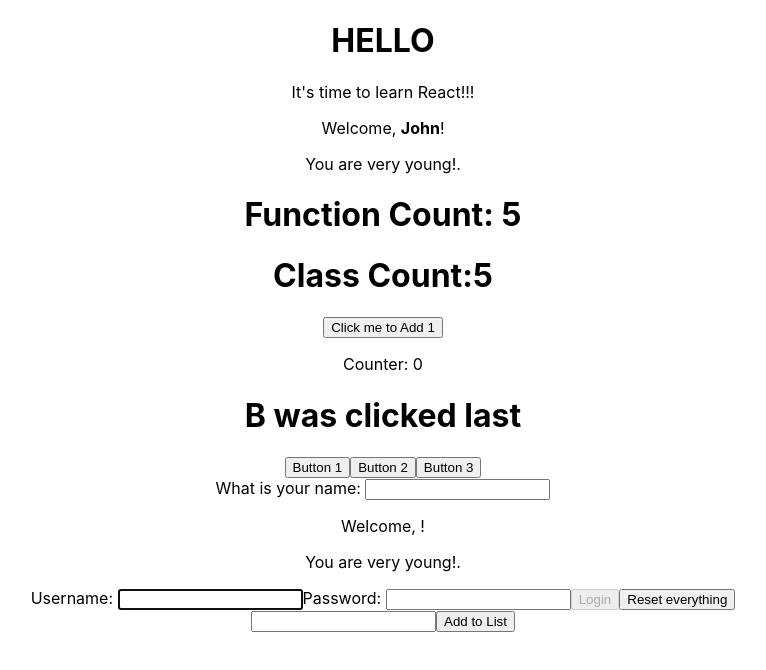
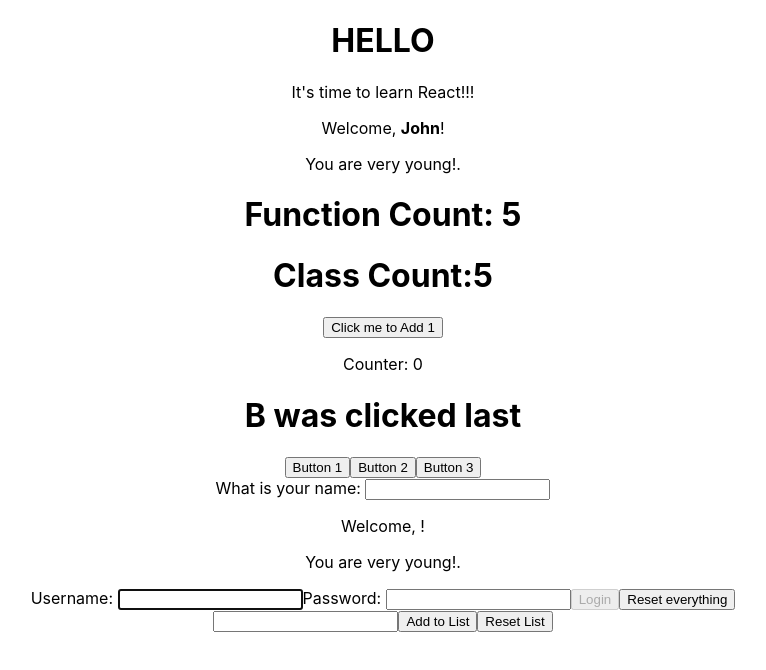
Before and after one commit to Fredeugine/my-app, a React (Create React App) app: page / in a window 1280 px wide. Shown: the top 670 px of the page, without its empty margins (257-1023 px from the left). Built offline with nearby package versions, Linux system fonts and the light colour scheme.

Commit message:
React exercise 1

```diff
--- a/src/Todo.js
+++ b/src/Todo.js
@@ -20,6 +20,9 @@ function inputVal(event){
         }
         return null;
     }
+    function clearList(){
+        setItems([])
+    }
 
     return (
         <>
@@ -33,6 +36,7 @@ function inputVal(event){
 
 
             }}>Add to List</button>
+            <button onClick={clearList}>Reset List</button>
             {createLi()}
         </>
 
```
